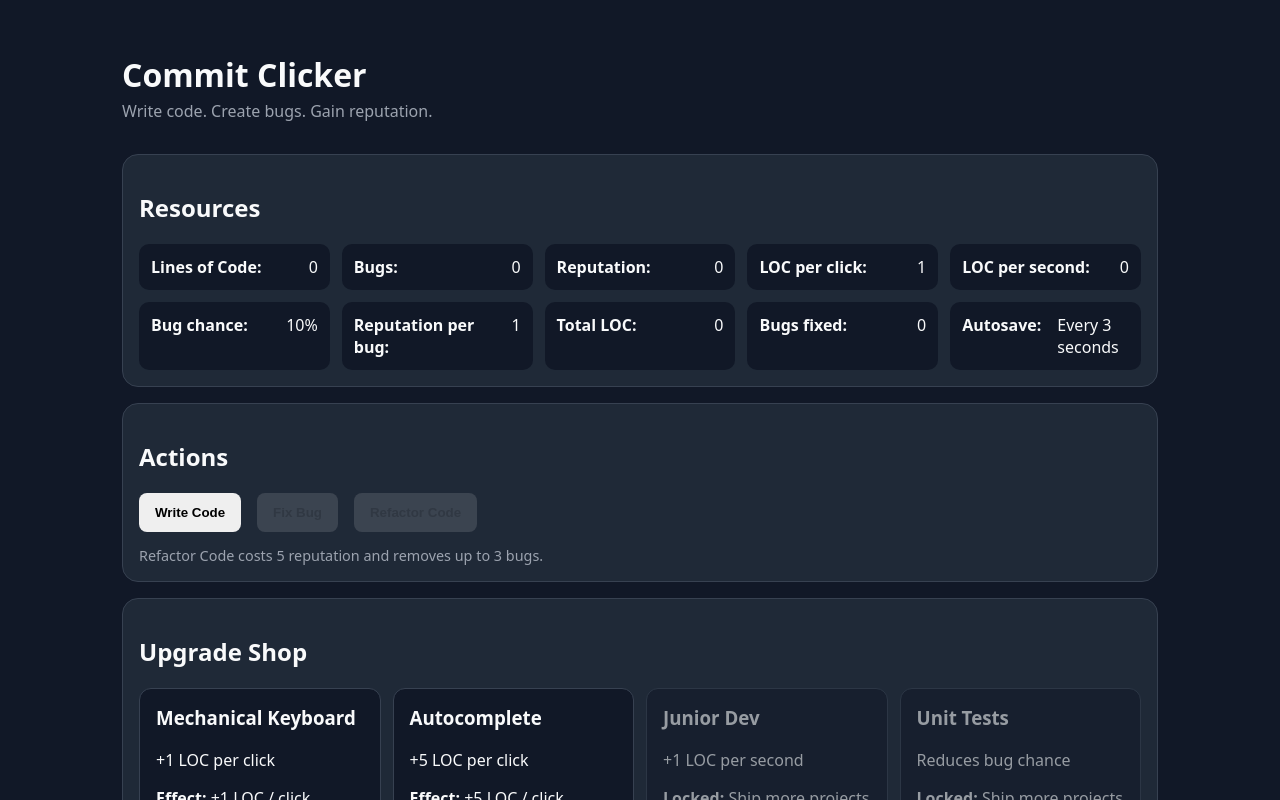
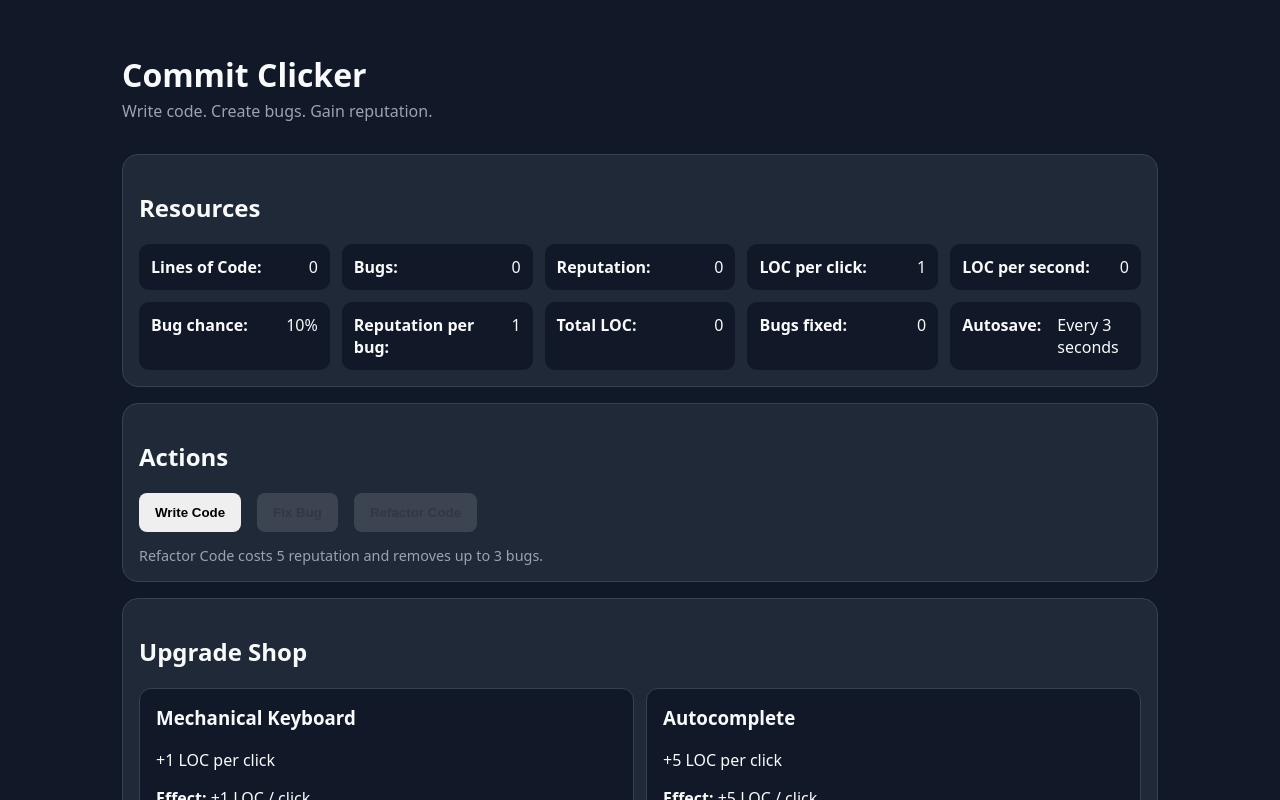
Before and after one commit to BlazingHotCode/commit-clicker, a React (Vite) app: page / in a window 1280 px wide. Shown: the top 800 px of the page. Built offline with nearby package versions, Linux system fonts and the light colour scheme.

Commit message:
hide locked upgrades from shop

```diff
--- a/src/components/shop/UpgradeShop.tsx
+++ b/src/components/shop/UpgradeShop.tsx
@@ -22,6 +22,8 @@ export function UpgradeShop({ state, onBuyUpgrade }: UpgradeShopProps) {
               state.completedProjects.includes(projectId),
             ) ?? true;
 
+          if (!unlocked) return null
+
           return (
             <UpgradeCard
               key={upgrade.id}
@@ -29,7 +31,7 @@ export function UpgradeShop({ state, onBuyUpgrade }: UpgradeShopProps) {
               level={level}
               cost={cost}
               canAfford={state.linesOfCode >= cost}
-              locked={!unlocked}
+              locked={false}
               onBuy={onBuyUpgrade}
             />
           );
```
